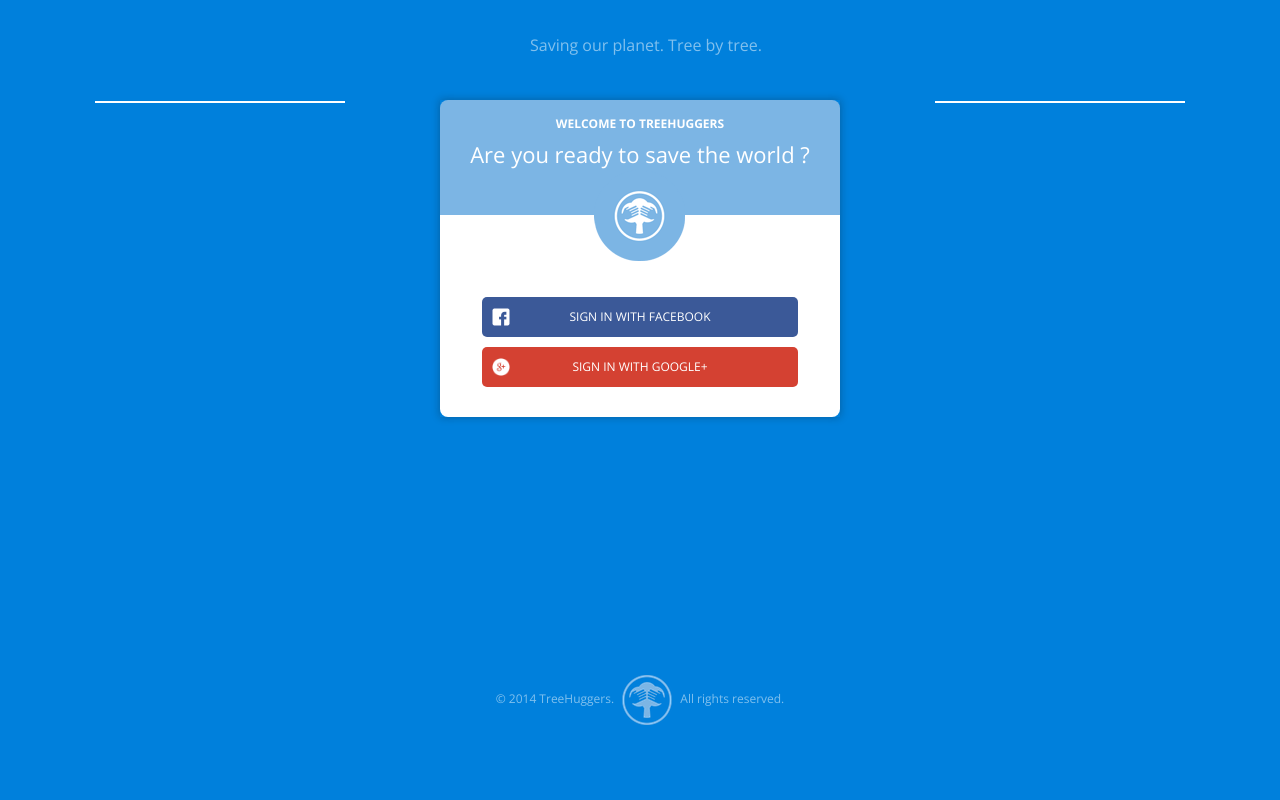
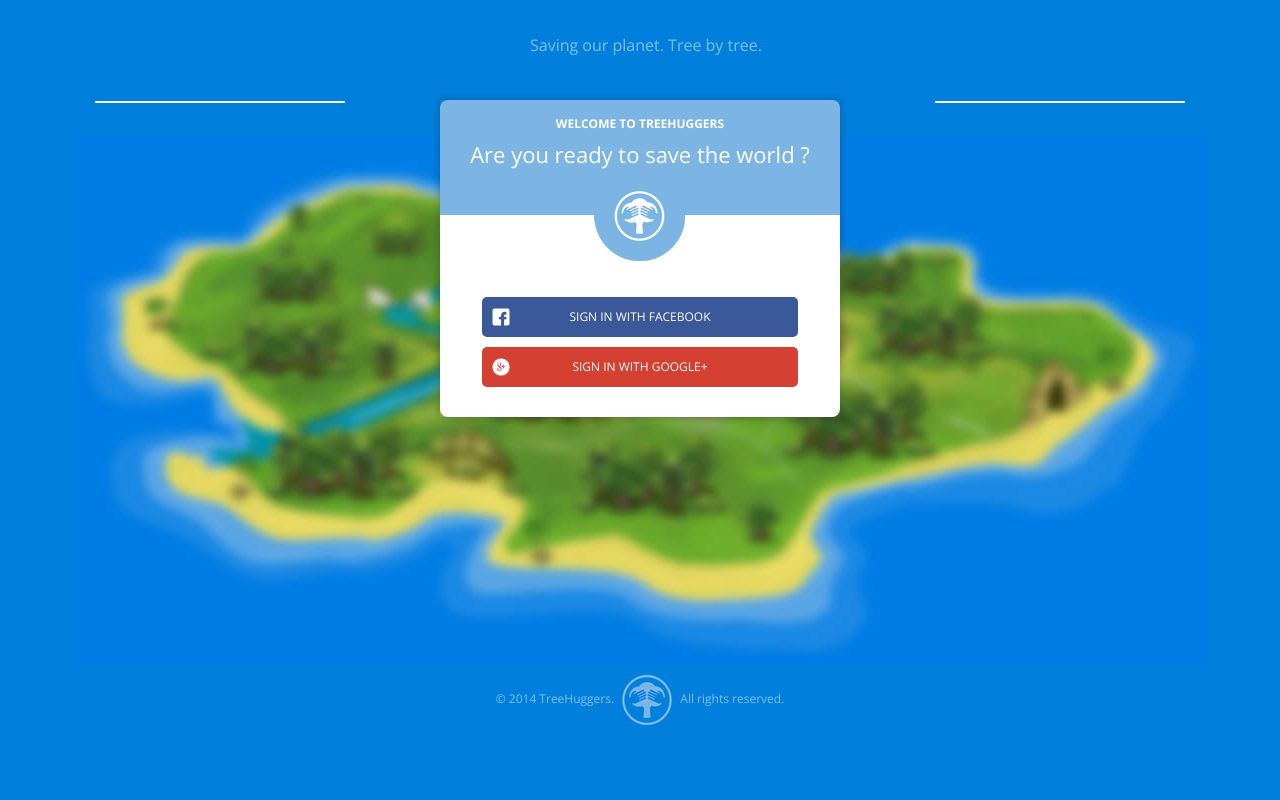
Before and after one commit to waterpistols/treehuggers, a PHP site: page / in a window 1280 px wide. Run offline with PHP 8.4, Linux system fonts and the light colour scheme; some libraries are stand-ins or nearby versions.

Commit message:
Update index bg

```diff
--- a/assets/css/index.css
+++ b/assets/css/index.css
@@ -1,3 +1,8 @@
+body#login {
+    background-image: url('../images/map_blur.jpg');
+    background-position: center center;
+    background-repeat: no-repeat;
+}
 .content {
     width: 1130px;
 }
--- a/index.html
+++ b/index.html
@@ -20,7 +20,7 @@
         <script src="scripts/libs/jquery-2.1.1.js"></script>
         <script src="https://apis.google.com/js/client:platform.js?onload=render" async defer></script>
     </head>
-    <body>
+    <body id="login">
         <script>
 
             // Buttons
```
